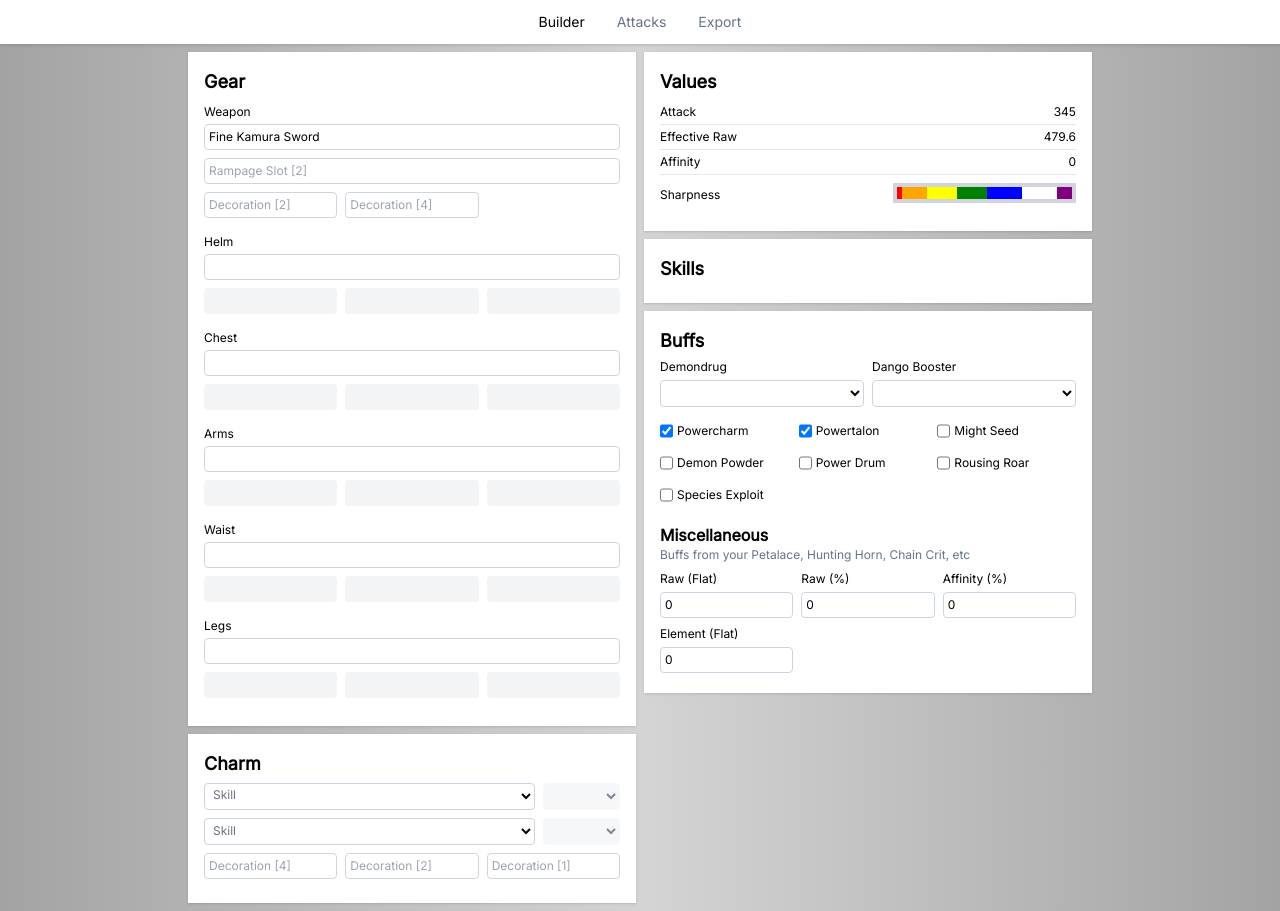
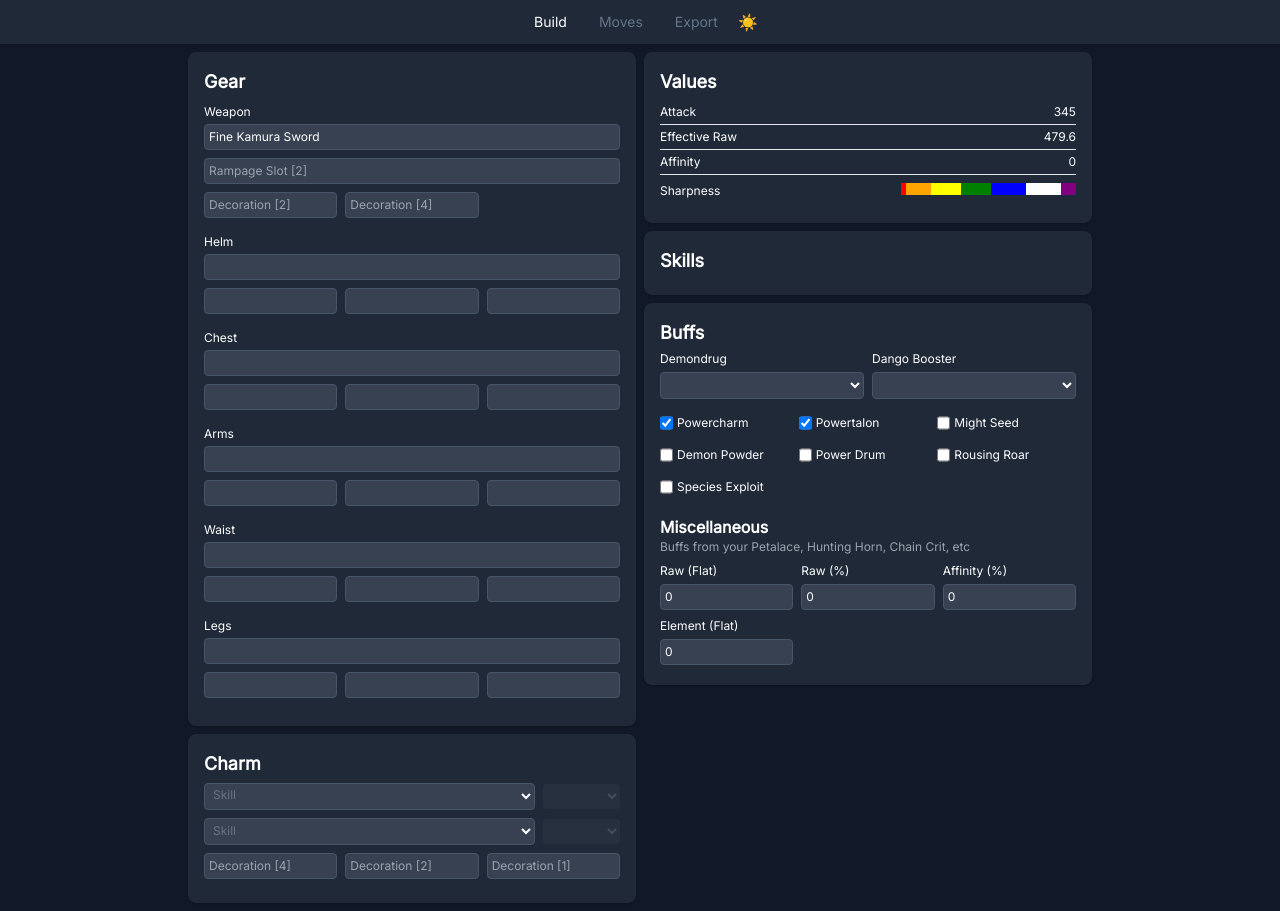
Before and after one commit to chanleyou/sunbreak-calculator, a Next.js app: page / in a window 1280 px wide. Built offline with nearby package versions, Linux system fonts and the light colour scheme.

Commit message:
WIP dark mode

```diff
--- a/components/BuffBox.tsx
+++ b/components/BuffBox.tsx
@@ -100,7 +100,7 @@ export const ComboBox = ({ model }: Props) => {
 				/>
 			</div>
 			<h4 className="mt-3">Miscellaneous</h4>
-			<p className="text-xs text-slate-500 mb-1">
+			<p className="text-xs text-gray-500 dark:text-gray-400 mb-1">
 				Buffs from your Petalace, Hunting Horn, Chain Crit, etc
 			</p>
 			<div className="grid grid-cols-3 gap-x-2">
--- a/components/Header.tsx
+++ b/components/Header.tsx
@@ -1,23 +1,34 @@
 import Link from "next/link";
 import { useRouter } from "next/router";
-import React from "react";
+import React, { useEffect, useState } from "react";
 
 export const Header = () => {
+	const [darkMode, setDarkMode] = useState(true);
+
+	useEffect(() => {
+		console.log("toggling:", darkMode);
+		if (darkMode) document.querySelector("html")?.classList.add("dark");
+		else document.querySelector("html")?.classList.remove("dark");
+	}, [darkMode]);
+
 	const router = useRouter();
 
-	const className = "text-black";
+	const activeClassName = "text-black dark:text-white";
 
 	return (
-		<div className="sticky top-0 w-full bg-white text-slate-500 drop-shadow flex items-center z-50 justify-center gap-2">
+		<div className="sticky top-0 w-full bg text-slate-500 drop-shadow flex items-center z-50 justify-center gap-2">
 			<Link href="/">
-				<a className={router.pathname === "/" ? className : ""}>Builder</a>
+				<a className={router.pathname === "/" ? activeClassName : ""}>Build</a>
 			</Link>
 			<Link href="/attacks">
-				<a className={router.pathname === "/attacks" ? className : ""}>Attacks</a>
+				<a className={router.pathname === "/attacks" ? activeClassName : ""}>Moves</a>
 			</Link>
 			<Link href="/export">
-				<a className={router.pathname === "/export" ? className : ""}>Export</a>
+				<a className={router.pathname === "/export" ? activeClassName : ""}>Export</a>
 			</Link>
+			<div className="cursor-pointer select-none" onClick={() => setDarkMode(!darkMode)}>
+				{darkMode ? "☀️" : "🌙"}
+			</div>
 		</div>
 	);
 };
--- a/components/SharpnessBar.tsx
+++ b/components/SharpnessBar.tsx
@@ -10,7 +10,7 @@ const SharpnessBar = ({ sharpnessArray, small }: Props) => {
 	const id = useId();
 	return (
 		<div className={small ? "" : "py-1 mb-1"}>
-			<div className={`flex ${small ? "" : "p-1 bg-gray-300 w-fit"}`}>
+			<div className={`flex ${small ? "" : "p-1 bg-gray-300 dark:p-0 w-fit"}`}>
 				{sharpnessArray.map((v, i) => {
 					if (v === 0) return;
 					return (
--- a/components/ui/Box.tsx
+++ b/components/ui/Box.tsx
@@ -8,7 +8,7 @@ type Props = {
 
 const Box = ({ head, subhead, children }: Props) => {
 	return (
-		<div className={`bg-white w-full max-w-md md:max-w-md lg:max-w-5/6 shadow p-4`}>
+		<div className={`bg w-full max-w-md md:max-w-md lg:max-w-5/6 shadow p-4 rounded-lg`}>
 			{head && <h3 className="mb-1">{head}</h3>}
 			{subhead && <h5 className="mb-1">{subhead}</h5>}
 			{children}
--- a/styles/globals.css
+++ b/styles/globals.css
@@ -5,8 +5,11 @@
 @tailwind utilities;
 
 @layer base {
-	html {
-		@apply bg-gradient-to-r from-neutral-400 via-neutral-300 to-neutral-400 min-h-screen;
+	body {
+		@apply
+		bg-neutral-400 dark:bg-gray-900
+		text-black dark:text-white
+		min-h-screen;
 	}
 
 	h1 {
@@ -29,45 +32,41 @@
 		@apply text-sm font-bold;
 	}
 
-	button,
-	button[type="button"] {
-		@apply px-4 py-2 text-gray-100 text-sm font-bold rounded-lg bg-neutral-600
-		disabled:bg-gray-300 bg-gray-500 hover:bg-gray-400 active:bg-gray-300;
+	.bg {
+		@apply bg-white dark:bg-gray-800;
+	}
+
+	.input {
+		@apply
+		bg-white dark:bg-gray-700
+		border-slate-300 dark:border-slate-600
+		p-1 text-xs border w-full rounded;
 	}
 
 	.text-element {
-		@apply p-1
-		text-xs
-		mb-2
-		rounded
-		border border-gray-300
-		w-full;
-	}
-
-	textarea,
-	div.number-input,
-	input[type="number"],
-	input[type="text"],
-	select {
-		@apply p-1
-		text-xs
-		border border-slate-300 rounded
-		focus:ring-indigo-500 focus:border-indigo-500
-		w-full;
-	}
-
-	div.number-input {
-		@apply bg-gray-100 text-gray-600;
+		@apply input mb-2;
 	}
 
 	textarea,
 	input[type="number"],
-	input[type="text"] {
-		@apply read-only:bg-gray-100 read-only:text-gray-600;
+	input[type="text"],
+	select {
+		@apply input;
 	}
 
 	select {
-		@apply read-only:bg-white disabled:bg-gray-100 disabled:border-gray-100 disabled:text-gray-600;
+		@apply read-only:bg-white dark:read-only:bg-gray-700
+		disabled:border-none disabled:bg-gray-100 disabled:text-gray-400
+		dark:disabled:opacity-30
+		box-border;
+	}
+
+	button,
+	button[type="button"] {
+		@apply px-3 py-2 text-sm rounded-lg
+		text-white
+		bg-blue-600 disabled:bg-neutral-200 disabled:text-neutral-400
+		dark:disabled:bg-neutral-700;
 	}
 
 	label {
@@ -91,10 +90,6 @@
 		@apply text-sm p-3 hover:bg-neutral-100 active:bg-neutral-200 select-none;
 	}
 
-	div.disabled {
-		@apply bg-neutral-100 border-neutral-300;
-	}
-
 	div.attack-mouseover {
 		@apply hidden pointer-events-none group-hover:block absolute text-xs p-1 z-50 min-w-max left-0 top-9 border border-gray-600 shadow bg-white;
 	}
--- a/tailwind.config.js
+++ b/tailwind.config.js
@@ -1,6 +1,7 @@
 /** @type {import('tailwindcss').Config} */
 module.exports = {
 	content: ["./pages/**/*.{js,ts,jsx,tsx}", "./components/**/*.{js,ts,jsx,tsx}"],
+	darkMode: "class",
 	theme: {
 		fontFamily: {
 			sans: ["Inter", "Arial", "sans-serif"],
```
